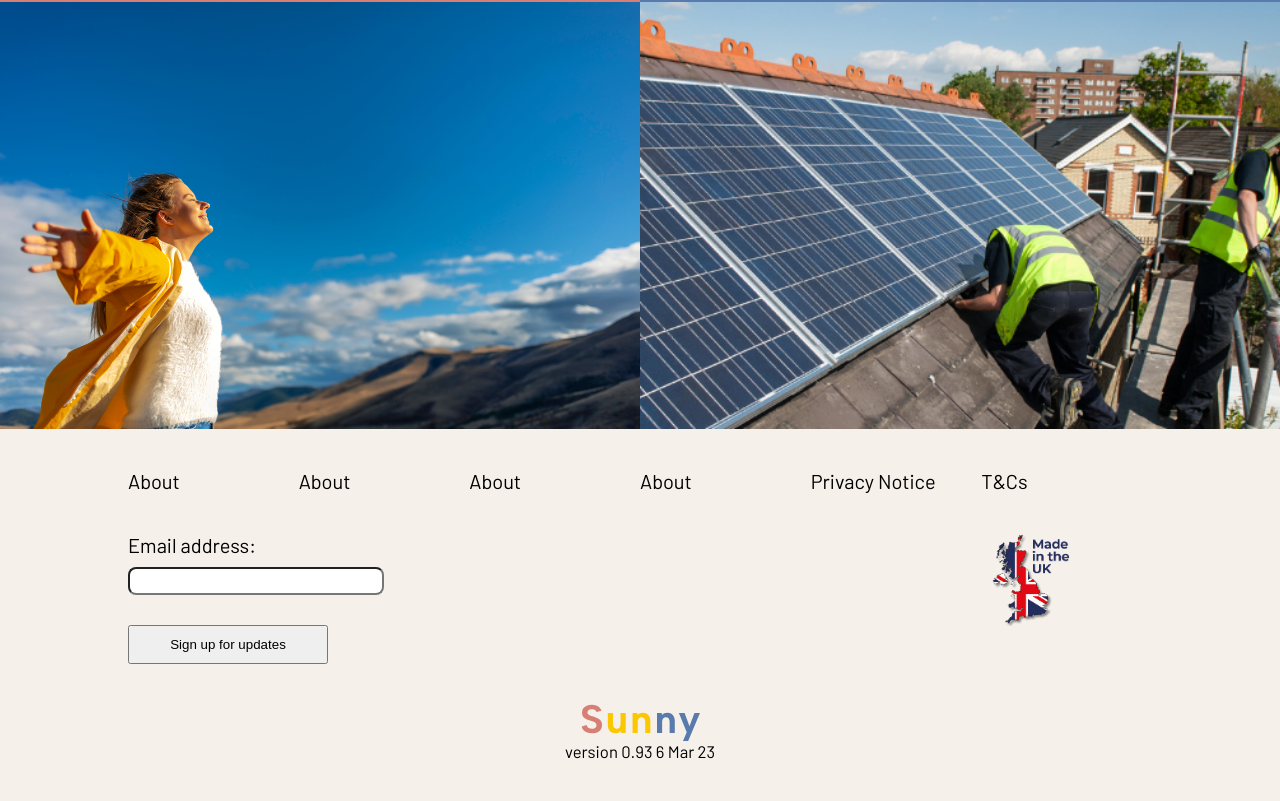
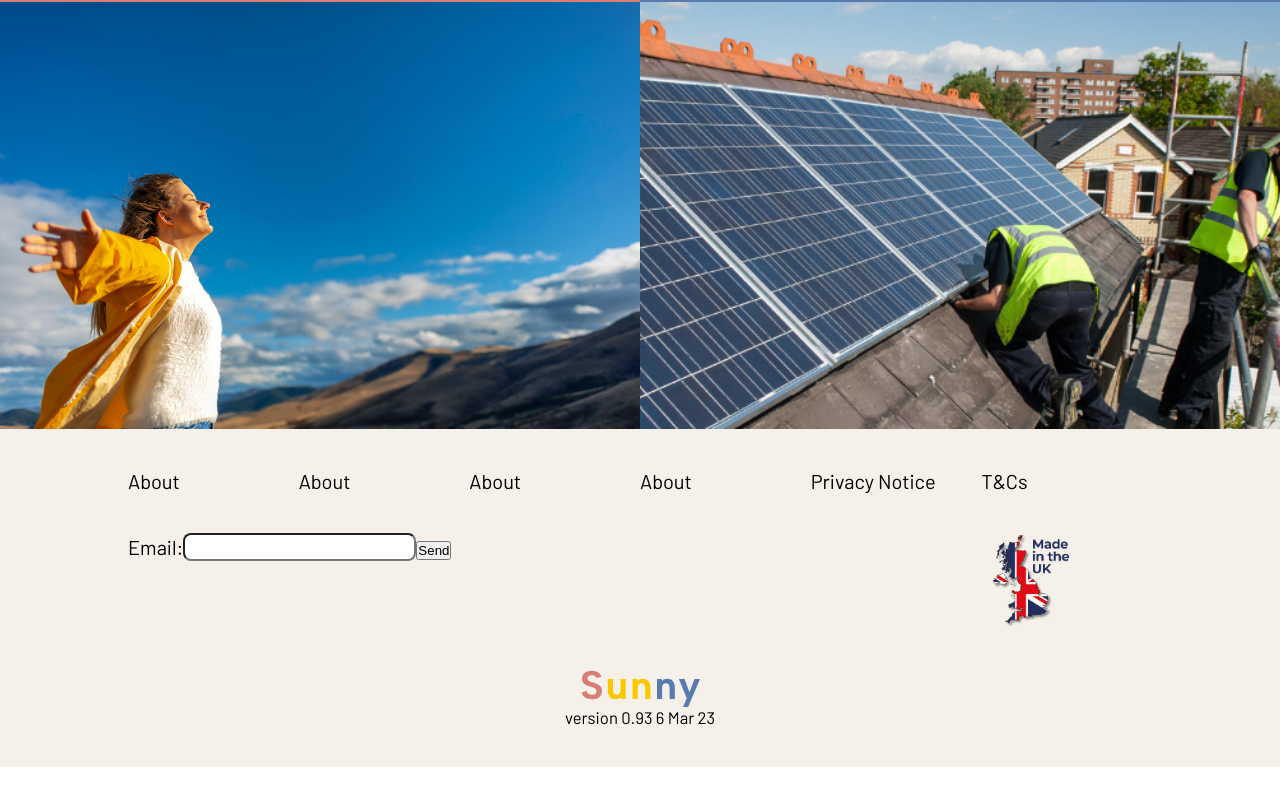
Before and after one commit to johndck/solarPotentialApplication, a React (Vite) app: page / in a window 1280 px wide. Shown: the part 1036-1837 px from the top of the page. After the commit the page ends 1803 px from the top, so only its background shows below. Built offline with nearby package versions, Linux system fonts and the light colour scheme.

Commit message:
added email send capability

```diff
--- a/src/components/footer.jsx
+++ b/src/components/footer.jsx
@@ -1,3 +1,5 @@
+import EmailForm from "./submitemail";
+
 function Footer() {
   return (
     <section className="footerSection">
@@ -15,20 +17,7 @@ function Footer() {
           <div className="contact-grid">
             <div>
               <div>
-                <form className="signupForm">
-                  <label htmlFor="email">Email address:</label>
-                  <input
-                    className="contactEmail"
-                    type="email"
-                    id="email"
-                    name="email"
-                    autoComplete="email"
-                    required
-                  />
-                  <button className="contact-submit" type="submit">
-                    Sign up for updates
-                  </button>
-                </form>
+                <EmailForm />
               </div>
             </div>
             <div className="footerGBcontainer">
--- /dev/null
+++ b/src/components/submitemail.jsx
@@ -0,0 +1,67 @@
+import { useState } from "react";
+
+function EmailForm() {
+  const [email, setEmail] = useState("");
+  const [emailSent, setEmailSent] = useState(false);
+  const [failedEmail, setFailedEmail] = useState(false);
+  const [sendingEmail, setSendingEmail] = useState(false);
+
+  const handleSubmit = async (event) => {
+    event.preventDefault();
+    setSendingEmail(true);
+
+    const response = await fetch(
+      `${import.meta.env.VITE_API_URL}/api/send-email`,
+      {
+        method: "POST",
+        headers: {
+          "Content-Type": "application/json",
+        },
+        body: JSON.stringify({
+          to: email,
+          subject: "Welcome to the Sunny Application",
+          text: "Thank you for joining us! We will be in touch.",
+        }),
+      }
+    );
+
+    setSendingEmail(false);
+
+    if (response.ok) {
+      setEmailSent(true);
+      setFailedEmail(false);
+    } else {
+      setFailedEmail(true);
+      setEmailSent(false);
+    }
+  };
+
+  if (sendingEmail) {
+    return <p>Sending email...</p>;
+  }
+
+  if (emailSent) {
+    return <p>Email sent</p>;
+  }
+
+  if (failedEmail) {
+    return <p>Sorry email failed to send</p>;
+  }
+
+  return (
+    <form onSubmit={handleSubmit}>
+      <label>
+        Email:
+        <input
+          type="email"
+          value={email}
+          onChange={(e) => setEmail(e.target.value)}
+          required
+        />
+      </label>
+      <button type="submit">Send</button>
+    </form>
+  );
+}
+
+export default EmailForm;
```
